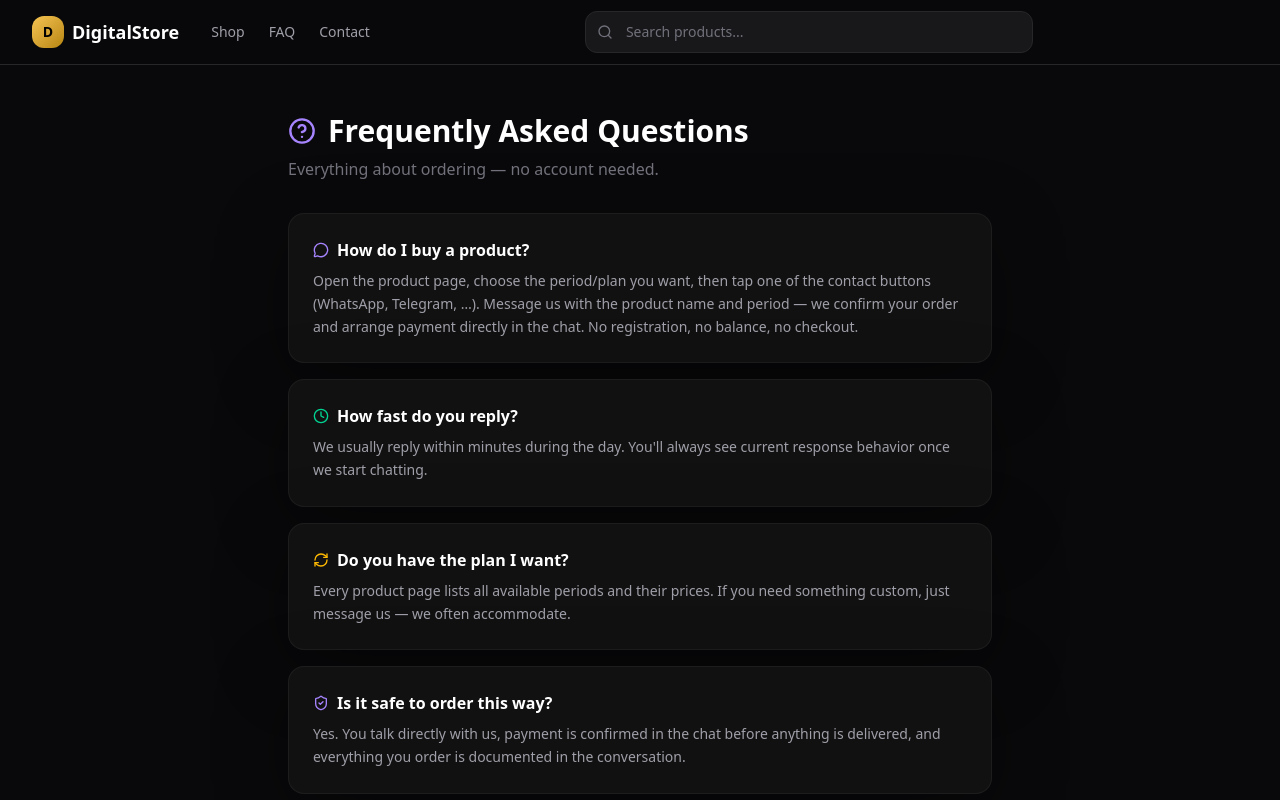
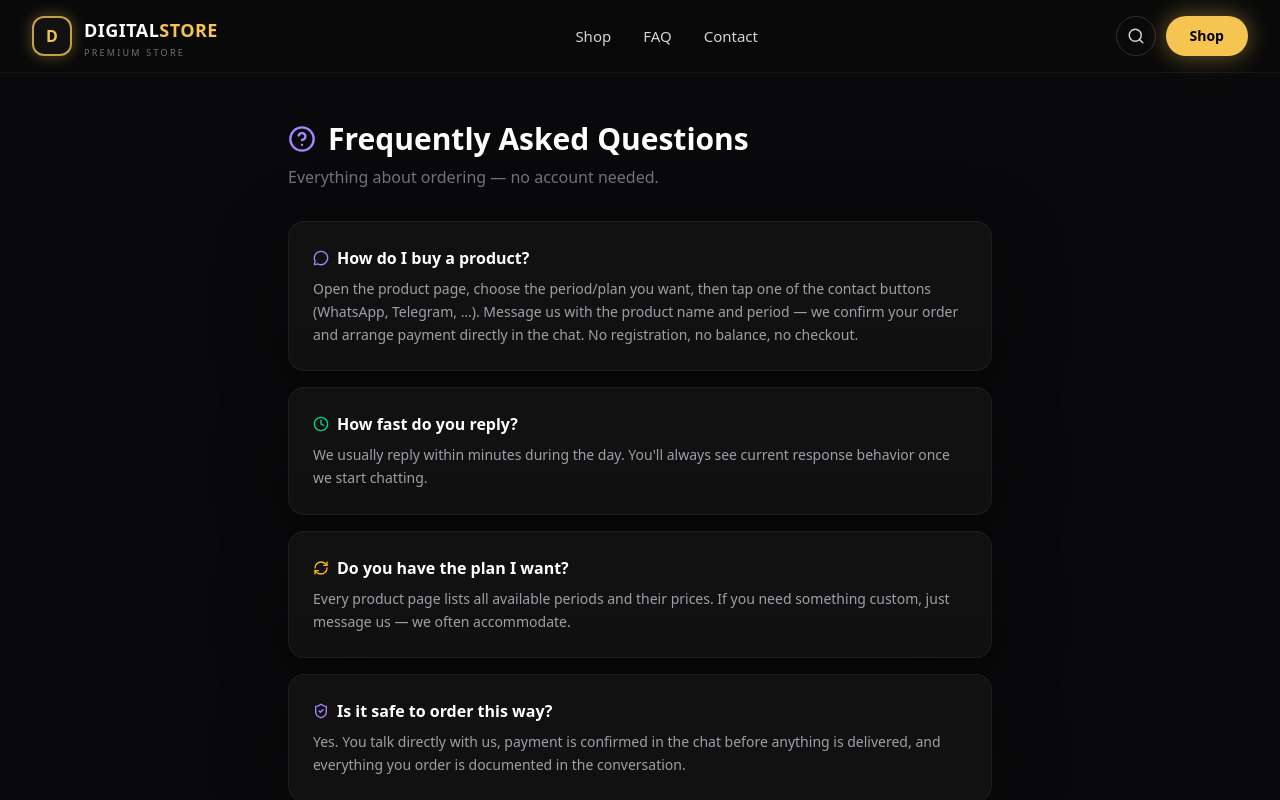
Before and after one commit to OBITOLZ0X/digital-store, a Next.js app: page /faq in a window 1280 px wide. Shown: the top 800 px of the page. Built offline with nearby package versions, Linux system fonts and the light colour scheme.

Commit message:
CineFlow-style navbar: two-tone wordmark, tagline, expandable search, gold Shop CTA

```diff
--- /dev/null
+++ b/src/app/components/layout/navbar-client.tsx
@@ -0,0 +1,62 @@
+// Client pieces of the navbar (expandable search + mobile menu).
+'use client'
+import { useState, useRef, useEffect } from 'react'
+import Link from 'next/link'
+import { Search, Menu, X } from 'lucide-react'
+
+export function NavbarSearch() {
+  const [open, setOpen] = useState(false)
+  const [q, setQ] = useState('')
+  const inputRef = useRef<HTMLInputElement>(null)
+
+  useEffect(() => { if (open) inputRef.current?.focus() }, [open])
+
+  function submit(e: React.FormEvent) {
+    e.preventDefault()
+    if (q.trim()) window.location.href = '/search?q=' + encodeURIComponent(q.trim())
+  }
+
+  return open ? (
+    <form onSubmit={submit} className="relative">
+      <Search className="absolute left-3 top-1/2 -translate-y-1/2 h-4 w-4 text-zinc-500" />
+      <input
+        ref={inputRef}
+        value={q}
+        onChange={e => setQ(e.target.value)}
+        onBlur={() => { if (!q) setOpen(false) }}
+        placeholder="What are you looking for?"
+        className="w-40 sm:w-56 rounded-full border border-[#22d3ee]/30 bg-[#111] pl-9 pr-8 py-2.5 text-sm text-white placeholder:text-zinc-500 focus:outline-none focus:ring-2 focus:ring-[#22d3ee]/50 transition-all"
+      />
+      <button type="button" onClick={() => { setOpen(false); setQ('') }} aria-label="Close search"
+        className="absolute right-2.5 top-1/2 -translate-y-1/2 text-zinc-500 hover:text-white">
+        <X className="h-3.5 w-3.5" />
+      </button>
+    </form>
+  ) : (
+    <button onClick={() => setOpen(true)} aria-label="Search"
+      className="rounded-full border border-white/15 bg-transparent p-2.5 text-zinc-300 transition hover:border-[#22d3ee]/50 hover:text-[#22d3ee]">
+      <Search className="h-[18px] w-[18px]" />
+    </button>
+  )
+}
+
+export function NavbarMobile({ cats, siteName, siteIcon }: { cats: { name: string; slug: string }[]; siteName: string; siteIcon: string | null }) {
+  const [open, setOpen] = useState(false)
+  return (
+    <>
+      <button onClick={() => setOpen(!open)} aria-label="Menu" className="lg:hidden p-2 rounded-xl text-zinc-300 hover:text-white hover:bg-white/5 transition">
+        {open ? <X className="h-5 w-5" /> : <Menu className="h-5 w-5" />}
+      </button>
+      {open && (
+        <div className="absolute top-[72px] left-0 right-0 border-b border-white/5 bg-[#0a0a0a]/95 backdrop-blur-xl lg:hidden">
+          <div className="mx-auto max-w-7xl px-4 py-4 flex flex-col gap-1">
+            <Link href="/shop" onClick={() => setOpen(false)} className="rounded-xl px-3 py-3 text-sm font-semibold text-[#f5c451] hover:bg-white/5">Shop</Link>
+            {cats.map(c => <Link key={c.slug} href={`/categories/${c.slug}`} onClick={() => setOpen(false)} className="rounded-xl px-3 py-3 text-sm text-zinc-300 hover:bg-white/5 hover:text-white">{c.name}</Link>)}
+            <Link href="/faq" onClick={() => setOpen(false)} className="rounded-xl px-3 py-3 text-sm text-zinc-300 hover:bg-white/5 hover:text-white">FAQ</Link>
+            <Link href="/contact" onClick={() => setOpen(false)} className="rounded-xl px-3 py-3 text-sm text-zinc-300 hover:bg-white/5 hover:text-white">Contact</Link>
+          </div>
+        </div>
+      )}
+    </>
+  )
+}
--- a/src/app/components/layout/navbar-footer.tsx
+++ b/src/app/components/layout/navbar-footer.tsx
@@ -1,8 +1,9 @@
-// Storefront chrome — no account UI, no cart, no balance.
+// Storefront chrome — CineFlow-style premium navbar.
 import Link from 'next/link'
 import { Search, Menu, X } from 'lucide-react'
 import { getAllCategories } from '@/lib/queries'
 import { readStore } from '@/lib/store'
+import { NavbarSearch, NavbarMobile } from './navbar-client'
 
 export async function Navbar() {
   let cats: { name: string; slug: string }[] = []
@@ -15,36 +16,60 @@ export async function Navbar() {
     siteIcon = store.settings?.siteIcon || null
   } catch {}
 
+  // two-tone wordmark: first part white, last part gold
+  // two-tone split: multi-word -> last word gold; single CamelCase word -> split at inner uppercase; fallback = half
+  function splitName(name: string): [string, string] {
+    const n = name.trim()
+    const words = n.split(/\s+/)
+    if (words.length > 1) return [words.slice(0, -1).join(' '), words[words.length - 1]]
+    const m = n.match(/^(.*[a-z])([A-Z].*)$/)
+    if (m) return [m[1], m[2]]
+    const half = Math.max(1, Math.ceil(n.length / 2))
+    return [n.slice(0, half), n.slice(half)]
+  }
+  const [nameFirst, nameGold] = splitName(siteName)
+
   return (
-    <header className="sticky top-0 z-50 w-full border-b border-zinc-800 bg-zinc-950/80 backdrop-blur-xl">
+    <header className="sticky top-0 z-50 w-full border-b border-white/5 bg-[#0a0a0a]/70 backdrop-blur-xl">
       <div className="mx-auto max-w-7xl px-4 sm:px-6 lg:px-8">
-        <div className="flex h-16 items-center justify-between gap-4">
-          <div className="flex items-center gap-8">
-            <Link href="/" className="flex items-center gap-2">
-              {siteIcon ? (
-                <img src={siteIcon} alt={siteName} className="h-8 w-8 rounded-xl object-cover" />
-              ) : (
-                <div className="h-8 w-8 rounded-xl bg-gradient-to-br from-[#f5c451] to-[#b8860b] flex items-center justify-center font-black text-black text-sm">{siteName.charAt(0).toUpperCase()}</div>
-              )}
-              <span className="font-bold text-lg text-white hidden sm:block">{siteName}</span>
+        <div className="flex h-[72px] items-center justify-between gap-4">
+          {/* Brand: icon badge + two-tone name + tagline */}
+          <Link href="/" className="group flex items-center gap-3 shrink-0">
+            {siteIcon ? (
+              <div className="h-10 w-10 rounded-xl overflow-hidden border-2 border-[#f5c451]/80 shadow-[0_0_15px_rgba(245,196,81,0.35)]">
+                <img src={siteIcon} alt={siteName} className="h-full w-full object-cover" />
+              </div>
+            ) : (
+              <div className="h-10 w-10 rounded-xl border-2 border-[#f5c451]/80 bg-[#111] flex items-center justify-center font-black text-[#f5c451] text-base shadow-[0_0_15px_rgba(245,196,81,0.35)]">
+                {siteName.charAt(0).toUpperCase()}
+              </div>
+            )}
+            <div className="leading-none hidden sm:block">
+              <div className="font-extrabold text-lg tracking-wide text-white">
+                {nameFirst.toUpperCase()}<span className="text-[#f5c451]">{nameGold.toUpperCase()}</span>
+              </div>
+              <div className="text-[9px] tracking-[0.25em] text-zinc-500 uppercase mt-1">Premium Store</div>
+            </div>
+          </Link>
+
+          {/* Center nav */}
+          <nav className="hidden lg:flex items-center gap-8 text-[15px] text-zinc-300">
+            <Link href="/shop" className="hover:text-[#f5c451] transition">Shop</Link>
+            {cats.slice(0, 3).map(c => <Link key={c.slug} href={`/categories/${c.slug}`} className="hover:text-[#f5c451] transition">{c.name}</Link>)}
+            <Link href="/faq" className="hover:text-[#f5c451] transition">FAQ</Link>
+            <Link href="/contact" className="hover:text-[#f5c451] transition">Contact</Link>
+          </nav>
+
+          {/* Right CTAs: search expandable + Shop (gold) */}
+          <div className="flex items-center gap-2.5">
+            {/* Expandable search — collapsed icon, expands to input on click (client) */}
+            <NavbarSearch />
+            <Link href="/shop"
+              className="hidden sm:inline-flex items-center rounded-full bg-[#f5c451] px-6 py-2.5 text-sm font-semibold text-black shadow-[0_0_25px_rgba(245,196,81,0.45)] transition hover:bg-[#ffd76e] hover:shadow-[0_0_35px_rgba(245,196,81,0.6)]">
+              Shop
             </Link>
-            <nav className="hidden lg:flex items-center gap-6 text-sm text-zinc-400">
-              <Link href="/shop" className="hover:text-white transition">Shop</Link>
-              {cats.map(c => <Link key={c.slug} href={`/categories/${c.slug}`} className="hover:text-white transition">{c.name}</Link>)}
-              <Link href="/faq" className="hover:text-white transition">FAQ</Link>
-              <Link href="/contact" className="hover:text-white transition">Contact</Link>
-            </nav>
-          </div>
-          <div className="flex-1 max-w-md hidden md:block">
-            <form action="/search" className="relative">
-              <Search className="absolute left-3 top-1/2 -translate-y-1/2 h-4 w-4 text-zinc-500" />
-              <input name="q" placeholder="Search products..." className="w-full rounded-xl border border-zinc-800 bg-zinc-900 pl-10 pr-4 py-2.5 text-sm text-white placeholder:text-zinc-500 focus:outline-none focus:ring-2 focus:ring-violet-600" />
-            </form>
-          </div>
-          <div className="flex items-center gap-2">
-            <form action="/search" className="md:hidden">
-              <button type="submit" aria-label="Search" className="p-2 rounded-xl hover:bg-zinc-800 text-zinc-400 hover:text-white"><Search className="h-5 w-5" /></button>
-            </form>
+            {/* Mobile menu toggle */}
+            <NavbarMobile cats={cats} siteName={siteName} siteIcon={siteIcon} />
           </div>
         </div>
       </div>
@@ -57,7 +82,7 @@ export async function Footer() {
   let siteIcon: string | null = null
   try { const store = await readStore(); if (store.settings?.siteName) siteName = store.settings.siteName; siteIcon = store.settings?.siteIcon || null } catch {}
   return (
-    <footer className="border-t border-zinc-800 bg-zinc-950 mt-16">
+    <footer className="border-t border-white/5 bg-[#0a0a0a] mt-16">
       <div className="mx-auto max-w-7xl px-4 sm:px-6 lg:px-8 py-12">
         <div className="grid grid-cols-1 md:grid-cols-3 gap-8 text-sm">
           <div>
@@ -86,7 +111,7 @@ export async function Footer() {
             <p className="text-zinc-500 leading-relaxed">Open any product, choose your duration, then message us on WhatsApp, Telegram or any channel shown on the product page. We confirm your order there.</p>
           </div>
         </div>
-        <div className="mt-10 pt-6 border-t border-zinc-800 flex flex-col sm:flex-row justify-between gap-4 text-xs text-zinc-600">
+        <div className="mt-10 pt-6 border-t border-white/5 flex flex-col sm:flex-row justify-between gap-4 text-xs text-zinc-600">
           <span>© {new Date().getFullYear()} {siteName}. All rights reserved.</span>
           <span>Order via WhatsApp / Telegram • No account needed</span>
         </div>
```
